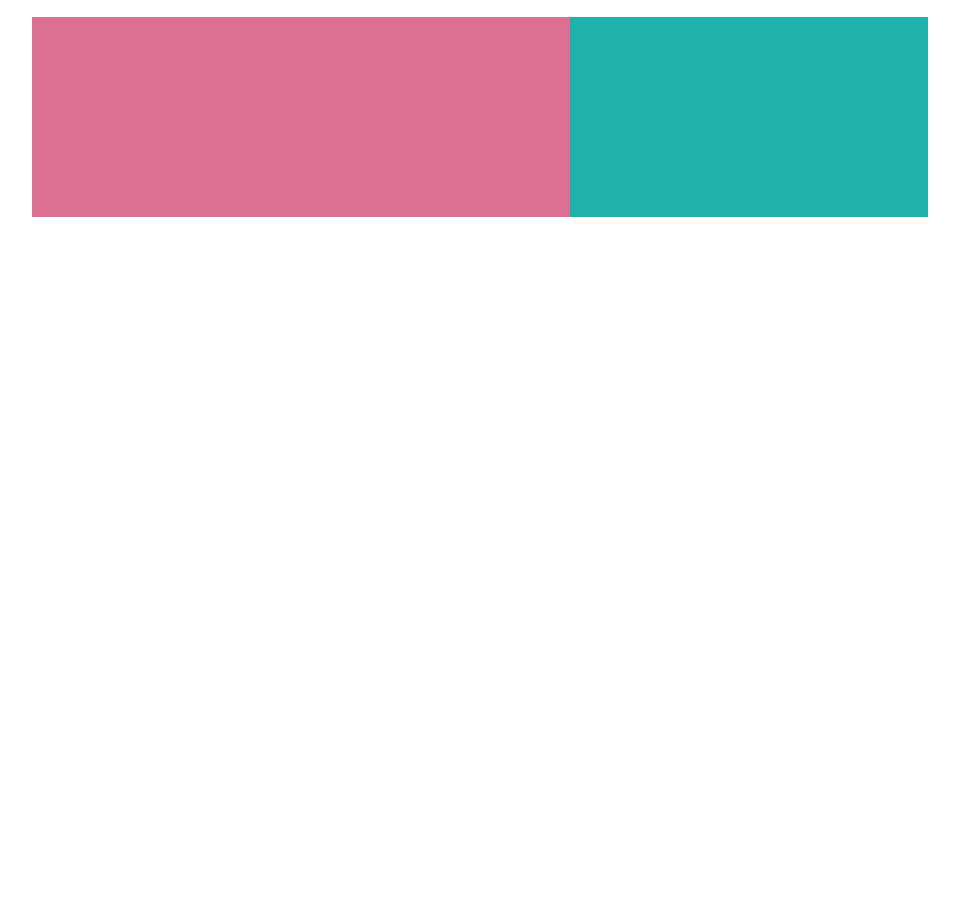
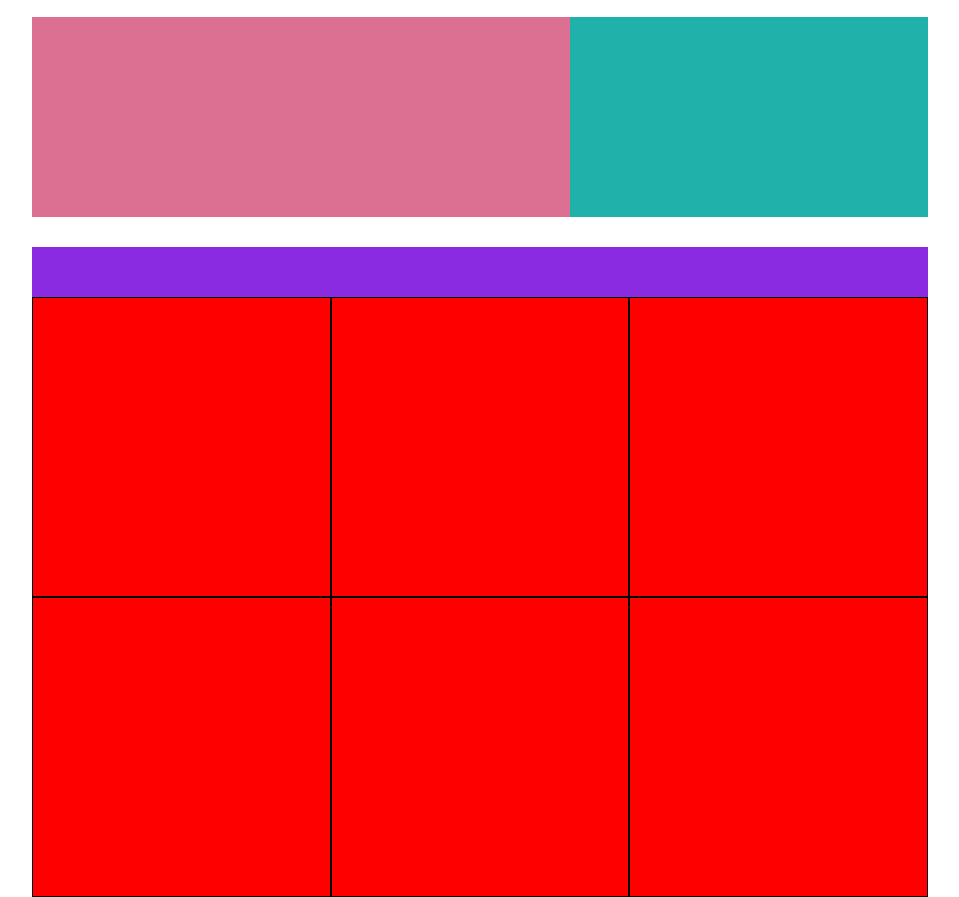
Before and after one commit to FrancescaLoria/htmlcss-dropbox, a plain HTML site: page index.html in a window 1280 px wide. Shown: the part 1543-2440 px from the top of the page, without its empty margins (160-1119 px from the left). Before the commit the page ends 1780 px from the top, so only its background shows below. Drawn offline with Linux system fonts and the light colour scheme.

Commit message:
section-4

```diff
--- a/css/stile.css
+++ b/css/stile.css
@@ -60,11 +60,12 @@
 
 .flex{
     display: flex;
+    flex-wrap: wrap;
 }
 
 .col{
     /* debug */
-    height: 600px;
+    height: 300px;
     /* /debug */
     background-color: red;
     border: 1px solid black;
@@ -92,6 +93,11 @@
     width: 40%;
     background-color: lightseagreen;
 }
+/* /section second */
+
+
+
+
 
 
 /* /MAIN */
--- a/index.html
+++ b/index.html
@@ -55,6 +55,15 @@
                     <div class="col">
 
                     </div>
+                    <div class="col">
+
+                    </div>
+                    <div class="col">
+
+                    </div>
+                    <div class="col">
+
+                    </div>
                 </div>
             </section>
 
@@ -98,10 +107,38 @@
                 </div>
 
              </section>
+            <!-- /section third -->
 
-        <!-- /section third -->
+            <!-- section fourth -->
+            <section class="section fourth">
 
-        <!-- section fourth -->
+                <div class="title">
+
+                </div>
+
+                <div class="flex">
+                    <div class="col">
+
+                    </div>
+                    <div class="col">
+
+                    </div>
+                    <div class="col">
+
+                    </div>
+                    <div class="col">
+
+                    </div>
+                    <div class="col">
+
+                    </div>
+                    <div class="col">
+
+                    </div>
+                </div>
+
+
+            </section>
 
         <!-- /section fourth -->
 
```
